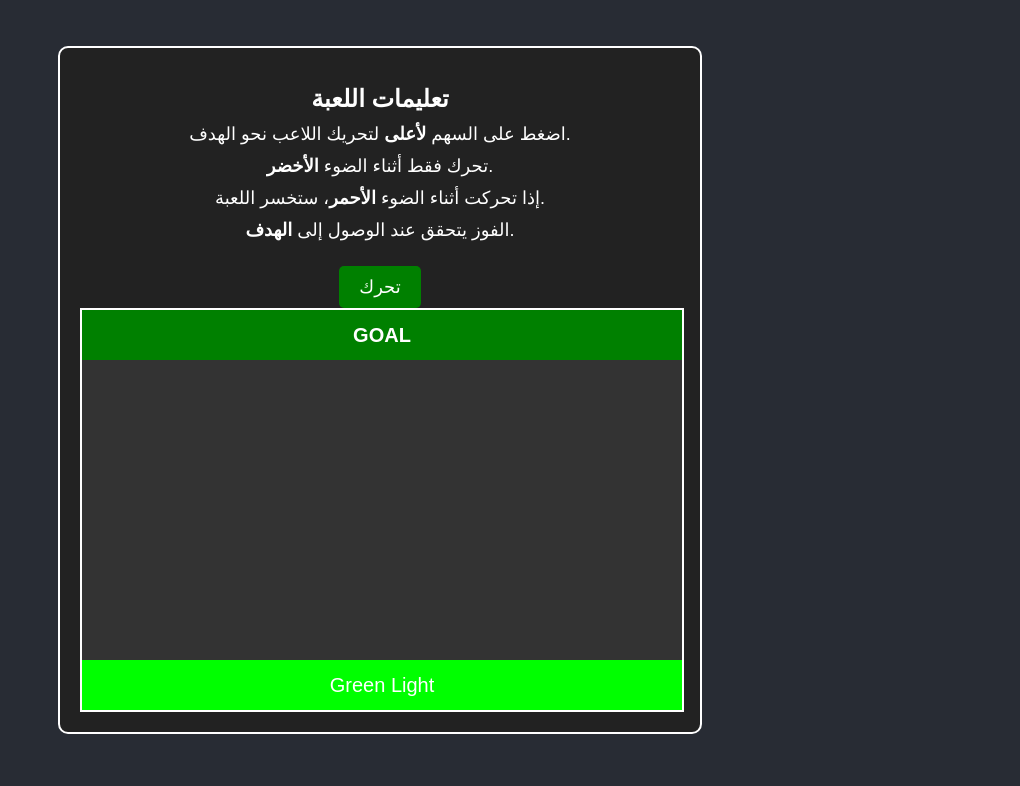
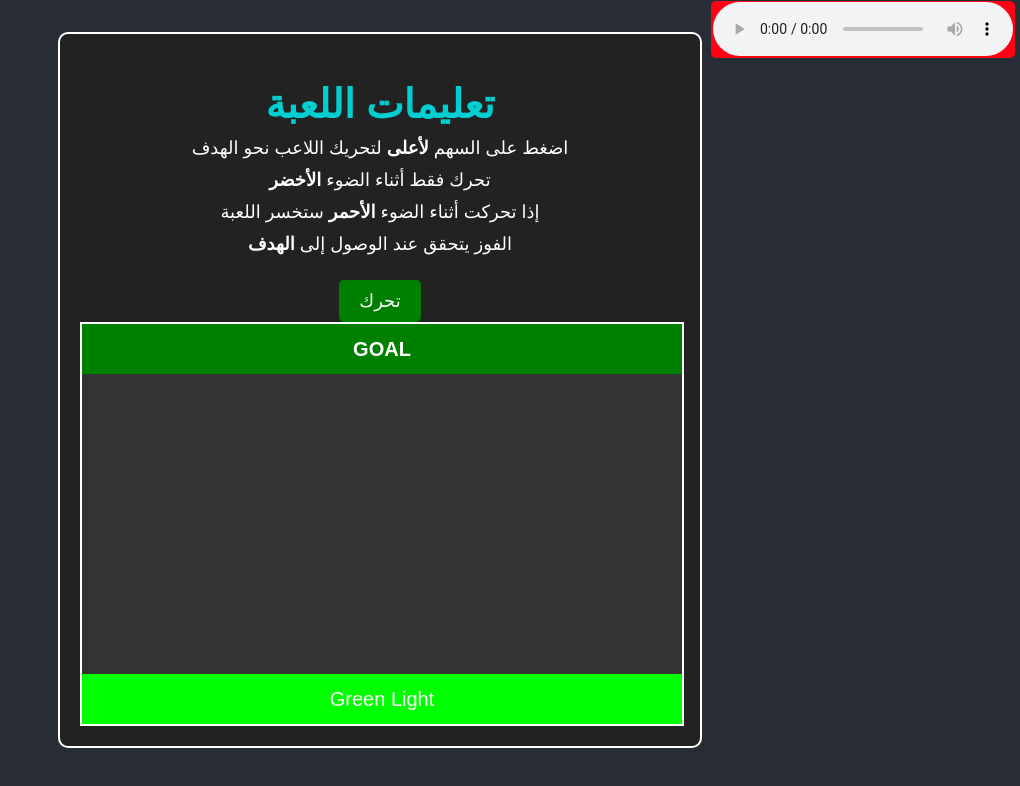
Before and after one commit to QusaiSalameh/Squid-Game, a plain HTML site: page index.html in a window 1280 px wide. Shown: the whole page, without its empty margins (260-1280 px from the left). Drawn offline with Linux system fonts and the light colour scheme.

Commit message:
add music

```diff
--- a/index.html
+++ b/index.html
@@ -10,10 +10,10 @@
     <div id="instructions">
         <h1>تعليمات اللعبة</h1>
         <ul>
-          <li>اضغط على السهم <strong>لأعلى</strong> لتحريك اللاعب نحو الهدف.</li>
-          <li>تحرك فقط أثناء الضوء <strong>الأخضر</strong>.</li>
-          <li>إذا تحركت أثناء الضوء <strong>الأحمر</strong>، ستخسر اللعبة.</li>
-          <li>الفوز يتحقق عند الوصول إلى <strong>الهدف</strong>.</li>
+          <li>اضغط على السهم <strong><span>لأعلى</span></strong> لتحريك اللاعب نحو الهدف</li>
+          <li>تحرك فقط أثناء الضوء <strong>الأخضر</strong></li>
+          <li>إذا تحركت أثناء الضوء <strong>الأحمر</strong> ستخسر اللعبة</li>
+          <li>الفوز يتحقق عند الوصول إلى <strong>الهدف</strong></li>
         </ul>
         <button id="start-button">تحرك</button>
   <div id="game-container">
@@ -21,6 +21,12 @@
     <div id="player"></div>
     <div id="status">Green Light</div>
   </div>
+  <div id="background-music">
+  <audio controls loop autoplay>
+    <source src="squid game music.mp3" type="audio/mpeg">
+    متصفحك لا يدعم تشغيل الصوت.
+  </audio>
+    </div>
   <script src="main.js"></script>
 </body>
 </html>
--- a/main.js
+++ b/main.js
@@ -35,8 +35,6 @@ document.addEventListener('keydown', (event) => {
     }
   }
 });
-
-// Reset the game
 function resetGame() {
   playerPosition = 0;
   player.style.bottom = `${playerPosition}px`;
--- a/style.css
+++ b/style.css
@@ -4,7 +4,7 @@ body {
     display: flex;
     justify-content: center;
     align-items: center;
-    height: 100vh;
+    height:100svb;
     background-color: #282c34;
     color: white;
   }
@@ -18,10 +18,29 @@ body {
     border-radius: 10px;
     max-width: 600px;
   }
+  #background-music {
+    text-align: center;
+    position:absolute;
+    top: 1px;
+    right: 5px;
+    padding: 1px 2px;
+    font-size: 5px;
+    background-color: #ff0015;
+    color: white;
+    border: none;
+    border-radius: 5px;
+    cursor: pointer;
+
+  }
+
+  #background-music:hover {
+    background-color:white;
+  }
 
   #instructions h1 {
-    font-size: 24px;
+    font-size: 40px;
     margin-bottom: 10px;
+    color: darkturquoise;
   }
 
   #instructions ul {
```
Also changed, not shown: 1 other file.
